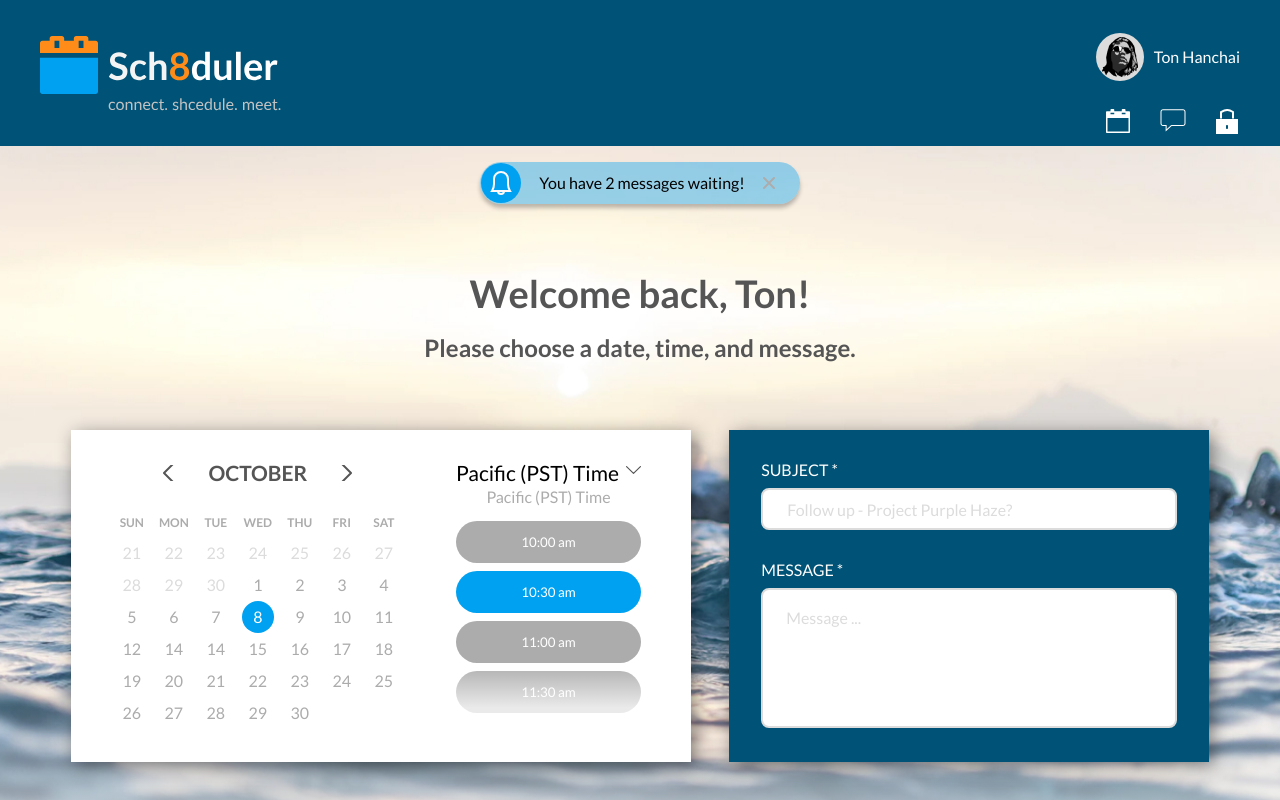
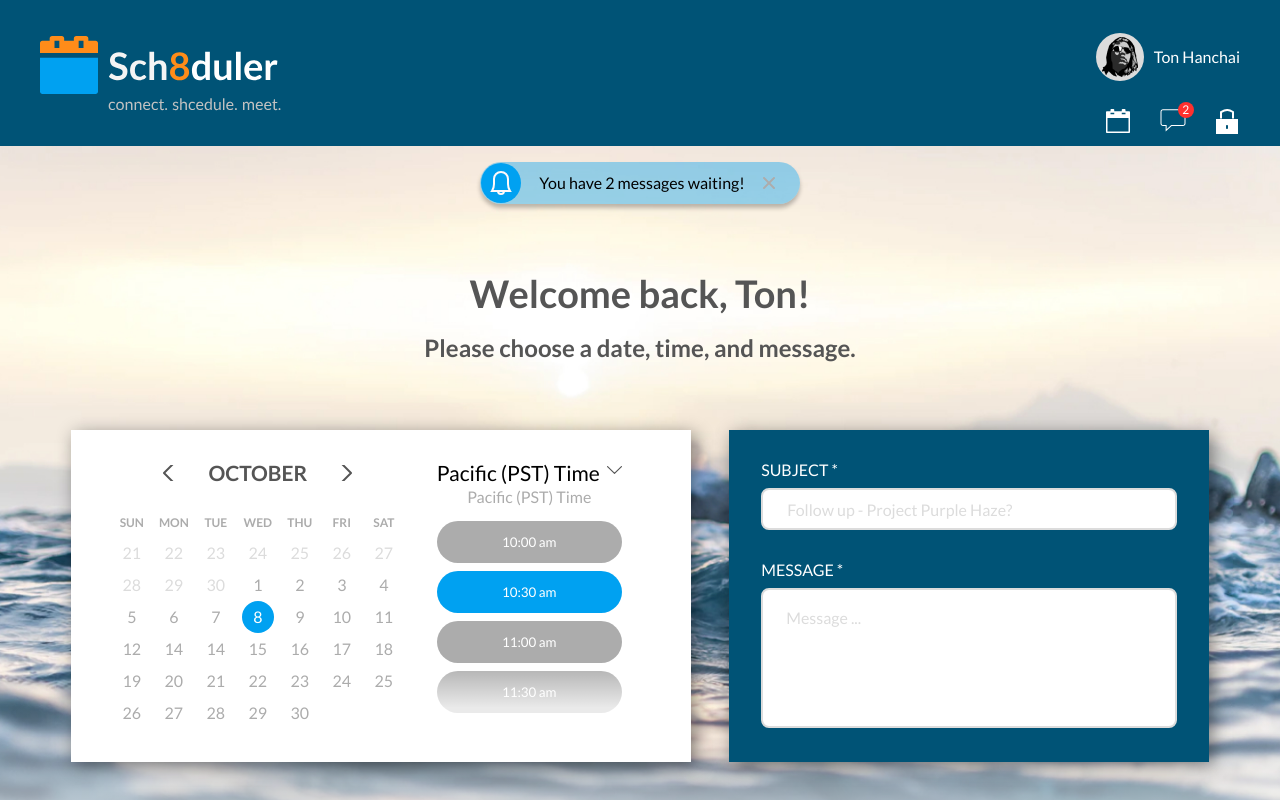
Before and after one commit to Hov26/scheduler, an Angular app: page / in a window 1280 px wide. Shown: the top 800 px of the page. Built offline with nearby package versions, Linux system fonts and the light colour scheme.

Commit message:
Add notification count

```diff
--- a/src/app/app.component.html
+++ b/src/app/app.component.html
@@ -24,6 +24,7 @@
                     <li class="menu-li message-li">
                         <a href="#" class="menu-li-a">
                             <img src="../assets/message-notification.svg" alt="Message">
+                            <div class="notification-count fz12">2</div>
                         </a>
                     </li>
                     <li class="menu-li locked-li">
--- a/src/app/time/time.component.scss
+++ b/src/app/time/time.component.scss
@@ -1,6 +1,6 @@
 @import '../../styles/uiLib/colors.scss';
 .time-wrapper {
-    margin-left: 4vw;
+    margin-left: 2.5vw;
 }
 
 .time-head {
--- a/src/styles/header.scss
+++ b/src/styles/header.scss
@@ -34,6 +34,21 @@
             margin-left: 30px;
         }
     }
+    .menu-li-a {
+        position: relative;
+    }
+    .notification-count {
+        width: 16px;
+        height: 16px;
+        line-height: 16px;
+        border-radius: 50%;
+        background-color: $red;
+        text-align: center;
+        color: $white;
+        position: absolute;
+        top: -14px;
+        right: -8px;
+    }
     @media only screen and (max-width: 776px) {
         min-height: 60px;
         .container {
```
Also changed, not shown: src/styles.scss (added).
